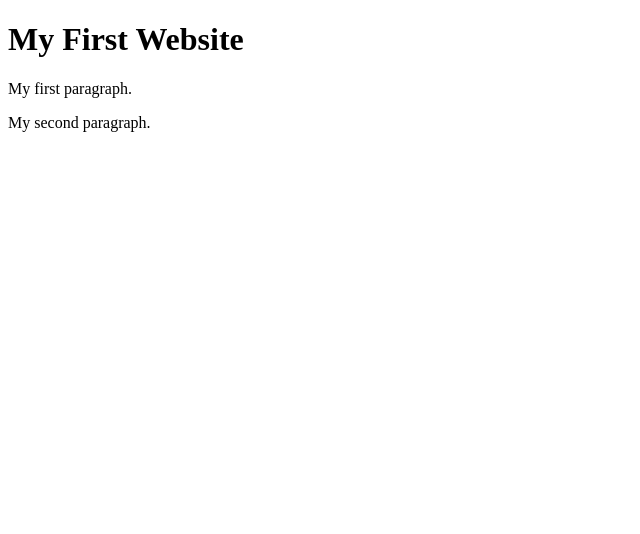
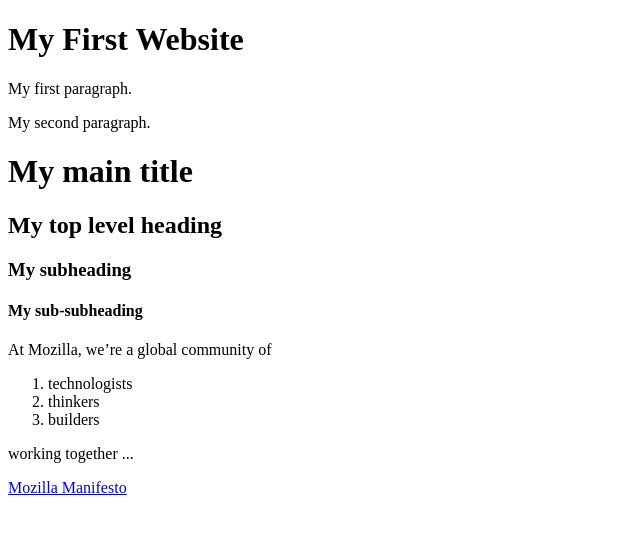
Before and after one commit to AndiW0045/codersrank-html-practice, a website: page index.html in a window 1280 px wide. Shown: the whole page, without its empty margins (0-640 px from the left). Drawn offline with Linux system fonts and the light colour scheme.

Commit message:
first lists and links

```diff
--- a/index.html
+++ b/index.html
@@ -8,6 +8,20 @@
     <h1>My First Website</h1>
     <p>My first paragraph.</p>
     <p>My second paragraph.<p>
+    <h1>My main title</h1>
+    <h2>My top level heading</h2>
+    <h3>My subheading</h3>
+    <h4>My sub-subheading</h4>
 
+    <p>At Mozilla, we’re a global community of</p>
+
+    <ol>
+      <li>technologists</li>
+      <li>thinkers</li>
+      <li>builders</li>
+    </ol>
+
+    <p>working together ... </p>
+    <a href="https://www.mozilla.org/en-US/about/manifesto/">Mozilla Manifesto</a>
   </body>
 </html>
```
